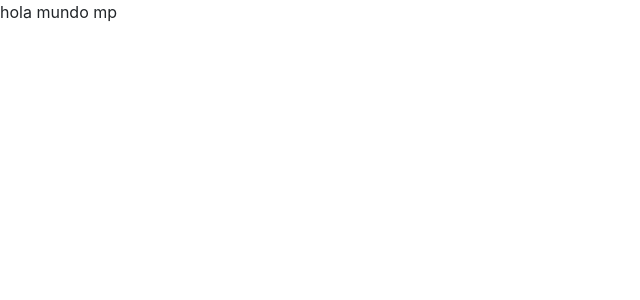
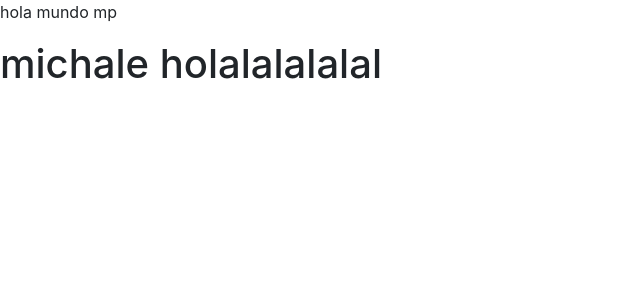
Before and after one commit to mseagalciaf/restaurante_colombiano, an Angular app: page / in a window 1280 px wide. Shown: the top 300 px of the page, without its empty margins (0-640 px from the left). Built offline with nearby package versions, Linux system fonts and the light colour scheme.

Commit message:
segundo comit

```diff
--- a/src/app/app.component.html
+++ b/src/app/app.component.html
@@ -2,4 +2,7 @@
 
 <p>hola mundo mp</p>
 
+
+<h1>michale holalalalalal</h1>
+
 <router-outlet></router-outlet>
```
